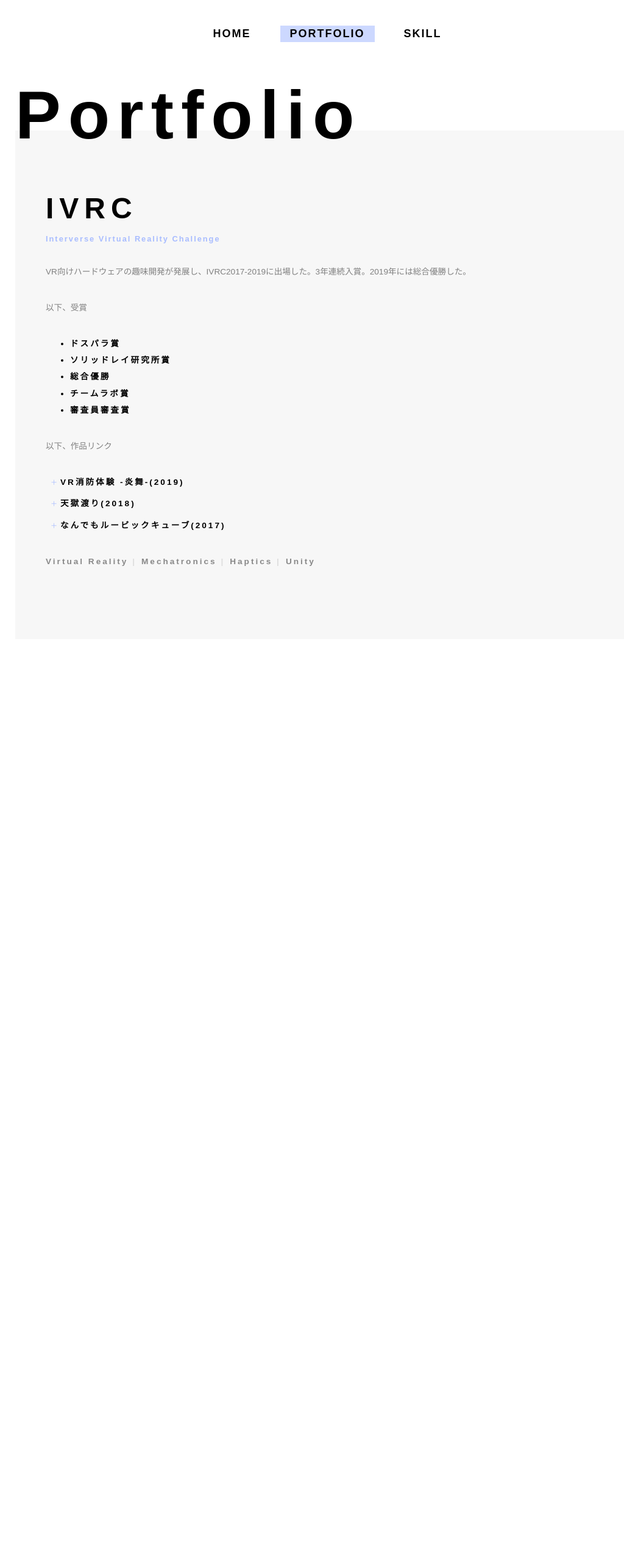
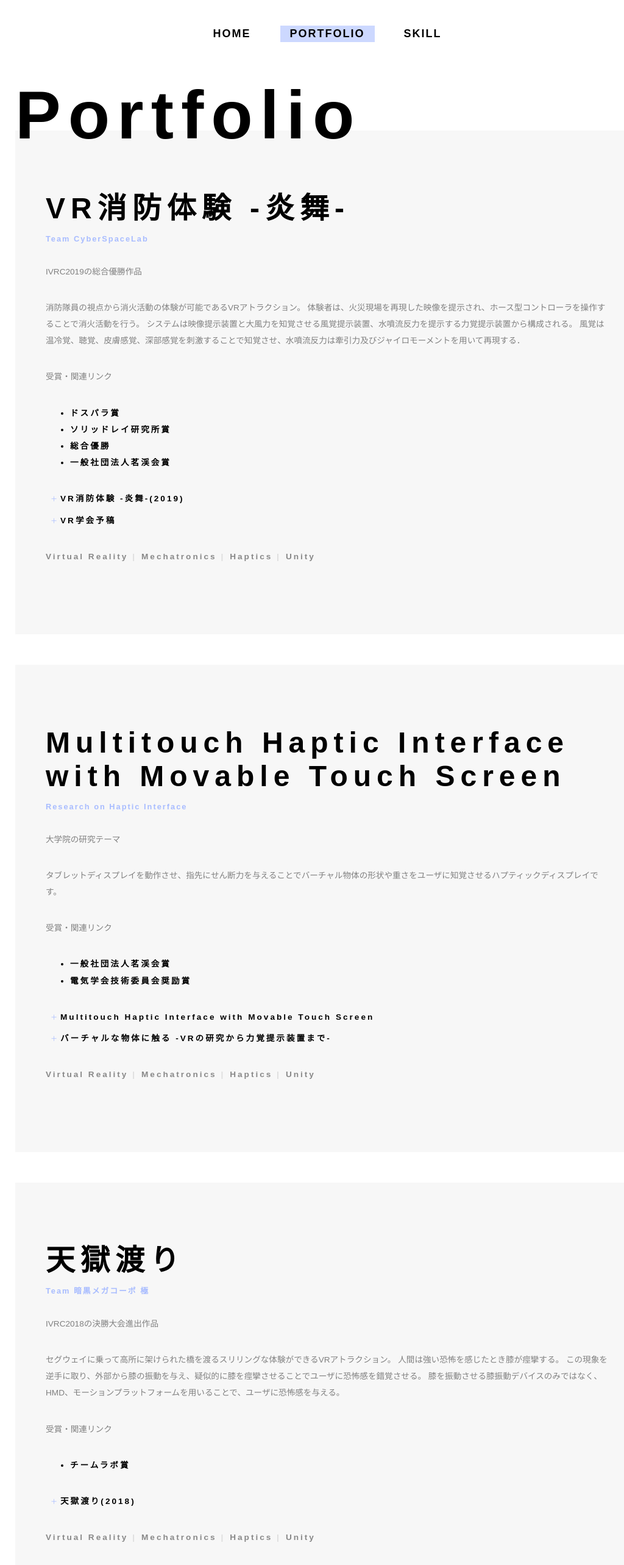
Before and after one commit to usuginus/introduction-spa, a Vue app: page /portfolio in a window 1280 px wide. Shown: the part 58-2624 px from the top of the page at 61% size, without its empty margins (103-1127 px from the left). Before the commit the page ends 1156 px from the top, so only its background shows below. Built offline with nearby package versions, Linux system fonts and the light colour scheme.

Commit message:
update portfolio

```diff
--- a/src/views/Portfolio.vue
+++ b/src/views/Portfolio.vue
@@ -3,29 +3,108 @@
     <h1>Portfolio</h1>
     <article>
       <section>
-        <h2>IVRC</h2>
-        <h3>Interverse Virtual Reality Challenge</h3>
+        <h2>VR消防体験 -炎舞-</h2>
+        <h3>Team CyberSpaceLab</h3>
+        <p>IVRC2019の総合優勝作品</p>
         <p>
-          VR向けハードウェアの趣味開発が発展し、IVRC2017-2019に出場した。3年連続入賞。2019年には総合優勝した。
+          消防隊員の視点から消火活動の体験が可能であるVRアトラクション。
+          体験者は、火災現場を再現した映像を提示され、ホース型コントローラを操作することで消火活動を行う。
+          システムは映像提示装置と大風力を知覚させる風覚提示装置、水噴流反力を提示する力覚提示装置から構成される。
+          風覚は温冷覚、聴覚、皮膚感覚、深部感覚を刺激することで知覚させ、水噴流反力は牽引力及びジャイロモーメントを用いて再現する．
         </p>
-        <p>以下、受賞</p>
+        <p>受賞・関連リンク</p>
         <ul>
           <li>ドスパラ賞</li>
           <li>ソリッドレイ研究所賞</li>
           <li>総合優勝</li>
-          <li>チームラボ賞</li>
-          <li>審査員審査賞</li>
+          <li>一般社団法人茗渓会賞</li>
         </ul>
-        <p>以下、作品リンク</p>
         <ul class="examples">
-          <li v-for="example in ivrc.examples" :key="example.title">
+          <li v-for="example in ivrc2019.examples" :key="example.title">
             <a v-bind:href="example.path" target="_blank">
               <span>{{ example.title }}</span>
             </a>
           </li>
         </ul>
         <ul class="keywords">
-          <li v-for="keyword in ivrc.keywords" :key="keyword">
+          <li v-for="keyword in ivrc2019.keywords" :key="keyword">
+            {{ keyword }}
+          </li>
+        </ul>
+      </section>
+      <section>
+        <h2>Multitouch Haptic Interface with Movable Touch Screen</h2>
+        <h3>Research on Haptic Interface</h3>
+        <p>大学院の研究テーマ</p>
+        <p>
+          タブレットディスプレイを動作させ、指先にせん断力を与えることでバーチャル物体の形状や重さをユーザに知覚させるハプティックディスプレイです。
+        </p>
+        <p>受賞・関連リンク</p>
+        <ul>
+          <li>一般社団法人茗渓会賞</li>
+          <li>電気学会技術委員会奨励賞</li>
+        </ul>
+        <ul class="examples">
+          <li v-for="example in research.examples" :key="example.title">
+            <a v-bind:href="example.path" target="_blank">
+              <span>{{ example.title }}</span>
+            </a>
+          </li>
+        </ul>
+        <ul class="keywords">
+          <li v-for="keyword in research.keywords" :key="keyword">
+            {{ keyword }}
+          </li>
+        </ul>
+      </section>
+      <section>
+        <h2>天獄渡り</h2>
+        <h3>Team 暗黒メガコーポ 極</h3>
+        <p>IVRC2018の決勝大会進出作品</p>
+        <p>
+          セグウェイに乗って高所に架けられた橋を渡るスリリングな体験ができるVRアトラクション。
+          人間は強い恐怖を感じたとき膝が痙攣する。
+          この現象を逆手に取り、外部から膝の振動を与え、疑似的に膝を痙攣させることでユーザに恐怖感を錯覚させる。
+          膝を振動させる膝振動デバイスのみではなく、HMD、モーションプラットフォームを用いることで、ユーザに恐怖感を与える。
+        </p>
+        <p>受賞・関連リンク</p>
+        <ul>
+          <li>チームラボ賞</li>
+        </ul>
+        <ul class="examples">
+          <li v-for="example in ivrc2018.examples" :key="example.title">
+            <a v-bind:href="example.path" target="_blank">
+              <span>{{ example.title }}</span>
+            </a>
+          </li>
+        </ul>
+        <ul class="keywords">
+          <li v-for="keyword in ivrc2018.keywords" :key="keyword">
+            {{ keyword }}
+          </li>
+        </ul>
+      </section>
+      <section>
+        <h2>なんでもルービックキューブ</h2>
+        <h3>Team ファルシオン幻樂団.tkb</h3>
+        <p>IVRC2017の決勝大会進出作品</p>
+        <p>
+          ルービックキューブ外付型力覚提示デバイスと4面ホログラフィックディスプレイを用いた力覚提示装置。
+          物体識別装置の中に入れた物体をルービックキューブ外付型力覚提示デバイスによってねじる様子を表示し，その力覚をユーザに提示する.
+        </p>
+        <p>受賞・関連リンク</p>
+        <ul>
+          <li>チームラボ賞</li>
+        </ul>
+        <ul class="examples">
+          <li v-for="example in ivrc2017.examples" :key="example.title">
+            <a v-bind:href="example.path" target="_blank">
+              <span>{{ example.title }}</span>
+            </a>
+          </li>
+        </ul>
+        <ul class="keywords">
+          <li v-for="keyword in ivrc2017.keywords" :key="keyword">
             {{ keyword }}
           </li>
         </ul>
@@ -38,16 +117,43 @@
 export default {
   data() {
     return {
-      ivrc: {
+      ivrc2019: {
         examples: [
           {
             title: "VR消防体験 -炎舞-(2019)",
             path: "http://ivrc.net/archive/VR%E6%B6%88%E9%98%B2%E4%BD%93%E9%A8%93%20-%E7%82%8E%E8%88%9E-2019/",
           },
           {
+            title: "VR学会予稿",
+            path: "http://conference.vrsj.org/ac2019/program/common/doc/pdf/1A-08.pdf",
+          },
+        ],
+        keywords: ["Virtual Reality", "Mechatronics", "Haptics", "Unity"],
+      },
+      research: {
+        examples: [
+          {
+            title: "Multitouch Haptic Interface with Movable Touch Screen",
+            path: "https://www.vrlab.esys.tsukuba.ac.jp/projects/haptics/multitouch-haptic-interface-with-movable-touch-screen",
+          },
+          {
+            title: "バーチャルな物体に触る -VRの研究から力覚提示装置まで-",
+            path: "https://laborify.net/2019/12/07/ito-vr-hapticdevices/",
+          },
+        ],
+        keywords: ["Virtual Reality", "Mechatronics", "Haptics", "Unity"],
+      },
+      ivrc2018: {
+        examples: [
+          {
             title: "天獄渡り(2018)",
             path: "http://ivrc.net/archive/%E5%A4%A9%E7%8D%84%E6%B8%A1%E3%82%8A2018/",
           },
+        ],
+        keywords: ["Virtual Reality", "Mechatronics", "Haptics", "Unity"],
+      },
+      ivrc2017: {
+        examples: [
           {
             title: "なんでもルービックキューブ(2017)",
             path: "http://ivrc.net/archive/rubiks-cube-transform-3-degrees-of-freedom-force-sense-presentation-device2017/",
--- a/src/views/Skill.vue
+++ b/src/views/Skill.vue
@@ -4,7 +4,8 @@
     <article>
       <section>
         <h2>Web App</h2>
-        <h3>for REALITY</h3>
+        <h3>for Work</h3>
+        <p>Google Cloud Certified - Professional Cloud Developer取得</p>
         <ul class="keywords">
           <li v-for="keyword in web.keywords" :key="keyword">
             {{ keyword }}
@@ -34,6 +35,8 @@ export default {
           "Google Cloud Platform",
           "Golang",
           "Node.js",
+          "MySQL",
+          "Redis",
           "Cloud Development",
         ],
       },
```
Also changed, not shown: 17 other files (tests, documents, lock files or other folders).
